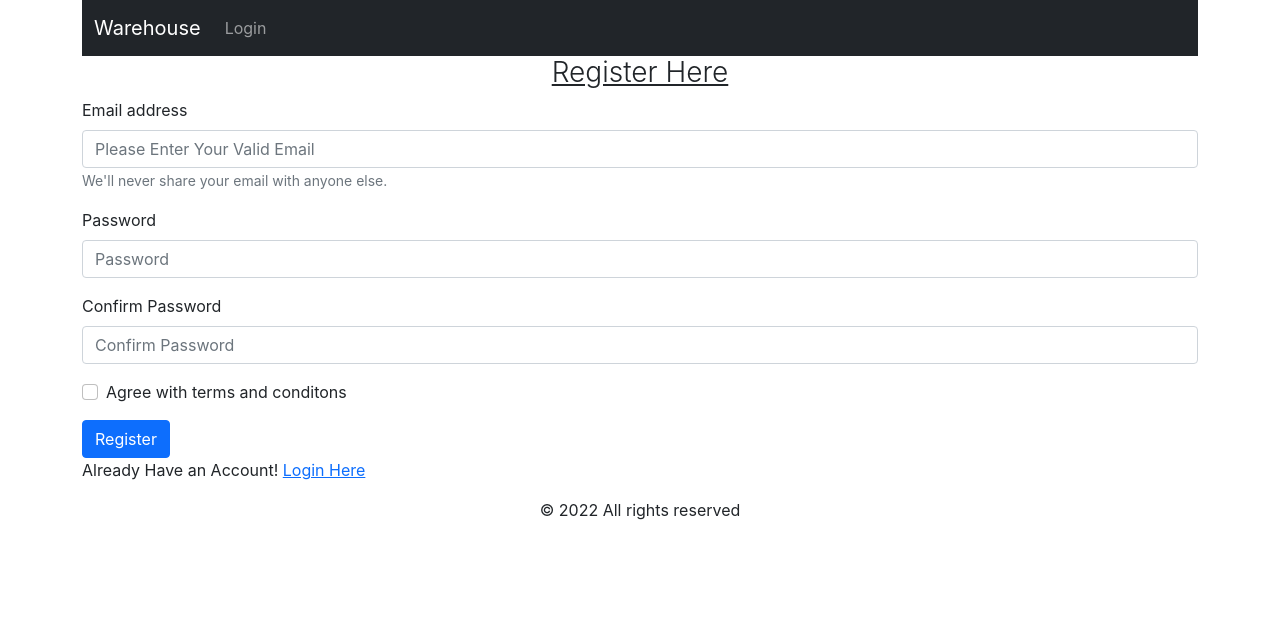
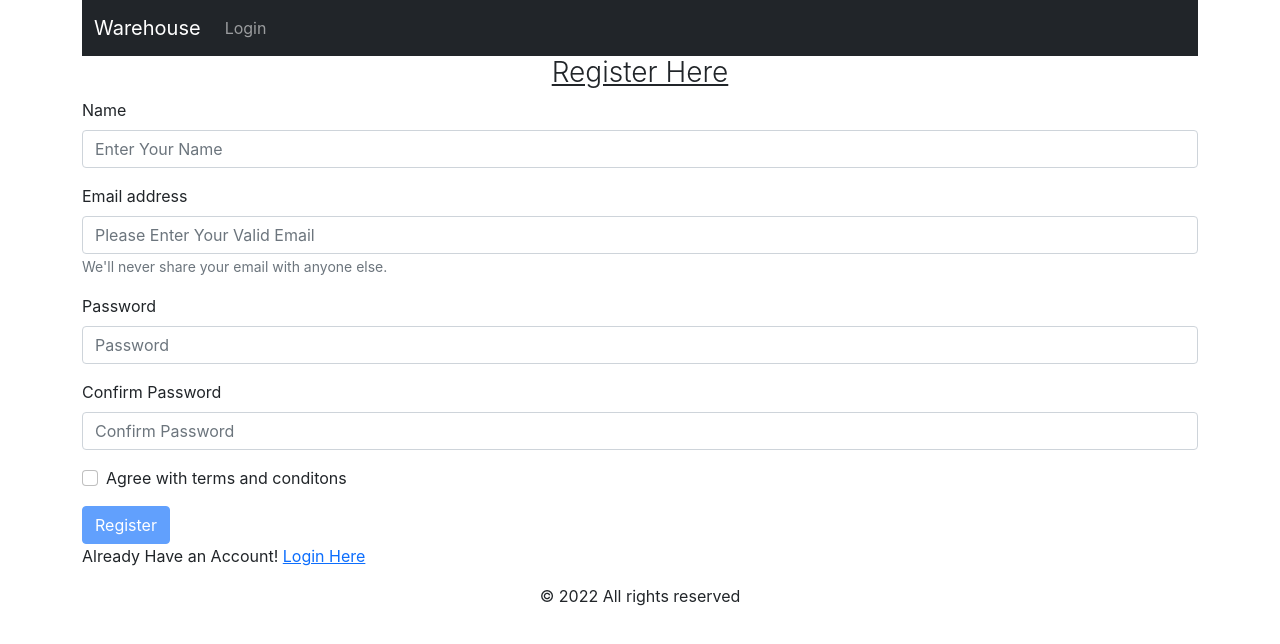
Before and after one commit to kmamun716/warehouse-management-client, a React (Create React App) app: page /register in a window 1280 px wide. Shown: the top 644 px of the page. Built offline with nearby package versions, Linux system fonts and the light colour scheme; no server answers.

Commit message:
email pass name setting complete

```diff
--- a/src/components/Shared/Header.js
+++ b/src/components/Shared/Header.js
@@ -1,3 +1,4 @@
+import { signOut } from 'firebase/auth';
 import { Container, Nav, Navbar } from "react-bootstrap";
 import { useAuthState } from "react-firebase-hooks/auth";
 import { LinkContainer } from "react-router-bootstrap";
@@ -7,7 +8,7 @@ import auth from "../../firebase.init";
 const Header = () => {
   const [user] = useAuthState(auth);
   const location = useLocation();
-
+    user&&console.log(user)
   return (
     <div>
       <nav>
@@ -23,9 +24,9 @@ const Header = () => {
                 </LinkContainer>
               )}
               {location.pathname !== "/login" && (
-                <LinkContainer to="/login">
-                  <Nav.Link>Login</Nav.Link>
-                </LinkContainer>
+                user?<span className="text-white mt-2" style={{cursor:"pointer"}} onClick={()=>signOut(auth)}>Logout</span>:<LinkContainer to="/login">
+                <Nav.Link>Login</Nav.Link>
+              </LinkContainer>
               )}
             </Nav>
           </Container>
--- a/src/pages/Auth/Login/Login.js
+++ b/src/pages/Auth/Login/Login.js
@@ -1,6 +1,6 @@
 import { useState } from "react";
 import { Button, Form } from "react-bootstrap";
-import { useAuthState } from "react-firebase-hooks/auth";
+import { useAuthState, useSignInWithEmailAndPassword } from "react-firebase-hooks/auth";
 import { Link, useLocation, useNavigate } from "react-router-dom";
 import auth from "../../../firebase.init";
 
@@ -8,14 +8,19 @@ const Login = () => {
     const [inputValue, setInputValue] = useState({
         email:"",
         password:""
-    })
+    });
+    const [
+        signInWithEmailAndPassword,
+        user,
+        error,
+      ] = useSignInWithEmailAndPassword(auth);
   const location = useLocation();
   const navigate = useNavigate();
-  const [user, loading, error] = useAuthState(auth);
+  const [user1] = useAuthState(auth);
 
   let from = location.state?.from?.pathname || "/";
 
-  if (user) {
+  if (user||user1) {
     navigate(from, { replace: true });
   }
   const handleChange = event =>{
@@ -26,7 +31,8 @@ const Login = () => {
 };
 const handleSubmit = event => {
     event.preventDefault();
-    console.log(inputValue)
+    const {email, password} = inputValue;
+    signInWithEmailAndPassword(email, password);
 }
   return (
     <div>
@@ -56,6 +62,9 @@ const handleSubmit = event => {
         <Button variant="primary" type="submit">
           Login
         </Button>
+        {
+            error ? <p className="text-danger my-2 fs-5">Error: {error.message}</p> : ''
+        }
       </Form>
       <p>
         Not have any account! <Link to="/register">Registration Here</Link>
--- a/src/pages/Auth/Register/Register.js
+++ b/src/pages/Auth/Register/Register.js
@@ -1,14 +1,26 @@
 import { useState } from "react";
 import { Button, Form } from "react-bootstrap";
-import { Link } from "react-router-dom";
+import {
+    useAuthState,
+    useCreateUserWithEmailAndPassword,
+    useUpdateProfile
+} from "react-firebase-hooks/auth";
+import { Link, useNavigate } from "react-router-dom";
+import auth from "../../../firebase.init";
 
 const Register = () => {
   const [regUser, setRegUser] = useState({
     name: "",
+    email: "",
     password: "",
     confirmPassword: "",
   });
   const [checked, setChecked] = useState(false);
+  const [user1] = useAuthState(auth);
+  const navigate = useNavigate();
+  const [createUserWithEmailAndPassword, user, error] =
+    useCreateUserWithEmailAndPassword(auth);
+  const [updateProfile] = useUpdateProfile(auth);
   const handleChange = (event) => {
     setRegUser({
       ...regUser,
@@ -17,14 +29,34 @@ const Register = () => {
   };
   const handleSubmit = (event) => {
     event.preventDefault();
-    console.log(regUser);
+    const { email, password } = regUser;
+    createUserWithEmailAndPassword(email, password);
+    event.target.reset();
   };
+
+  if (user) {
+    updateProfile({ displayName: regUser.name });
+    navigate("/");
+  } else if (user1) {
+    navigate("/");
+  }
+
   return (
     <div>
       <h3 className="text-decoration-underline text-center fw-light">
         Register Here
       </h3>
       <Form onSubmit={handleSubmit}>
+        <Form.Group className="mb-3" controlId="formBasicName">
+          <Form.Label>Name</Form.Label>
+          <Form.Control
+            onChange={handleChange}
+            type="text"
+            name="name"
+            placeholder="Enter Your Name"
+          />
+        </Form.Group>
+
         <Form.Group className="mb-3" controlId="formBasicEmail">
           <Form.Label>Email address</Form.Label>
           <Form.Control
@@ -70,9 +102,10 @@ const Register = () => {
             label="Agree with terms and conditons"
           />
         </Form.Group>
-        <Button disabled={checked} variant="primary" type="submit">
+        <Button disabled={!checked} variant="primary" type="submit">
           Register
         </Button>
+        {error && <p>Error: {error.message}</p>}
       </Form>
       <p>
         Already Have an Account! <Link to="/login">Login Here</Link>
```
